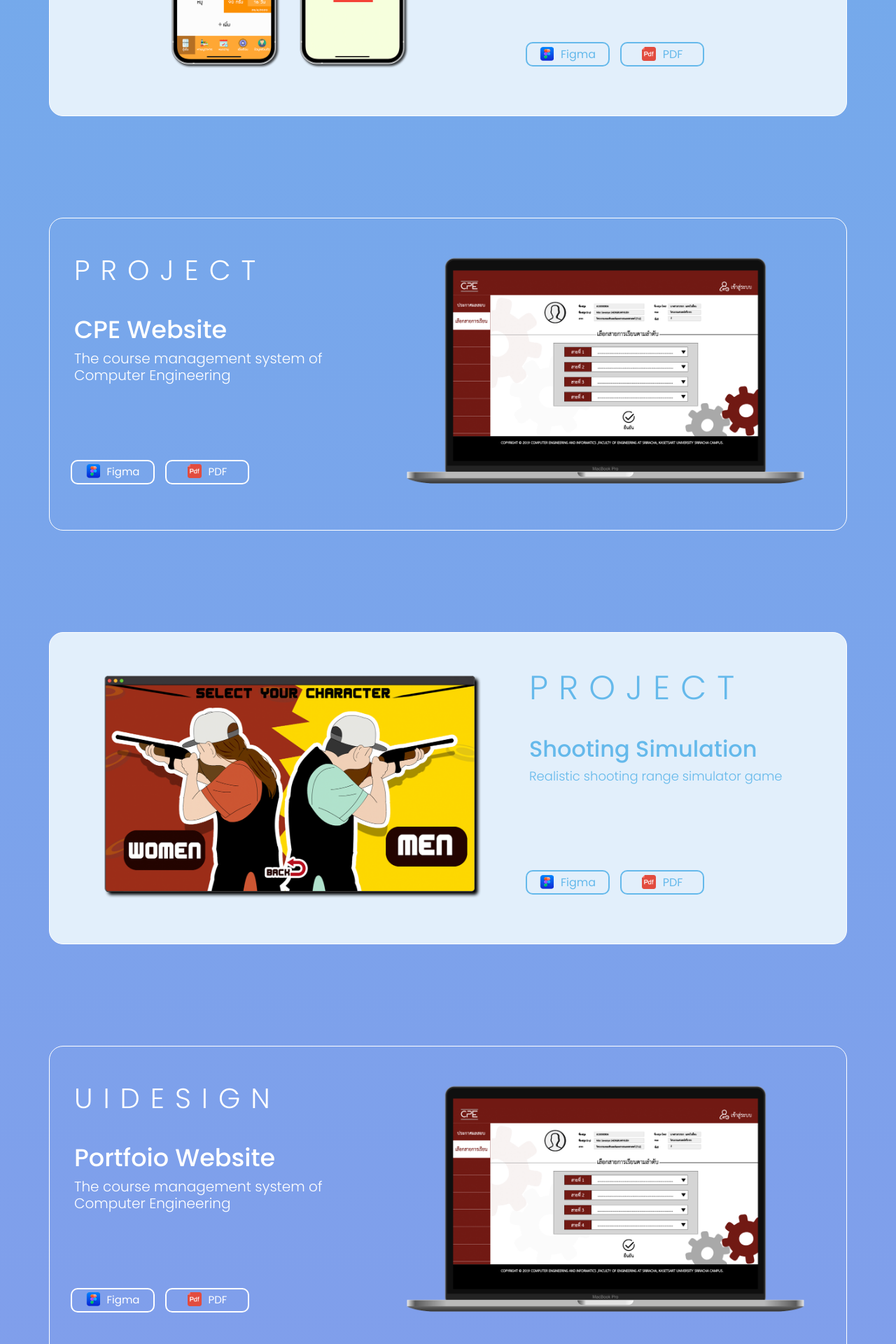
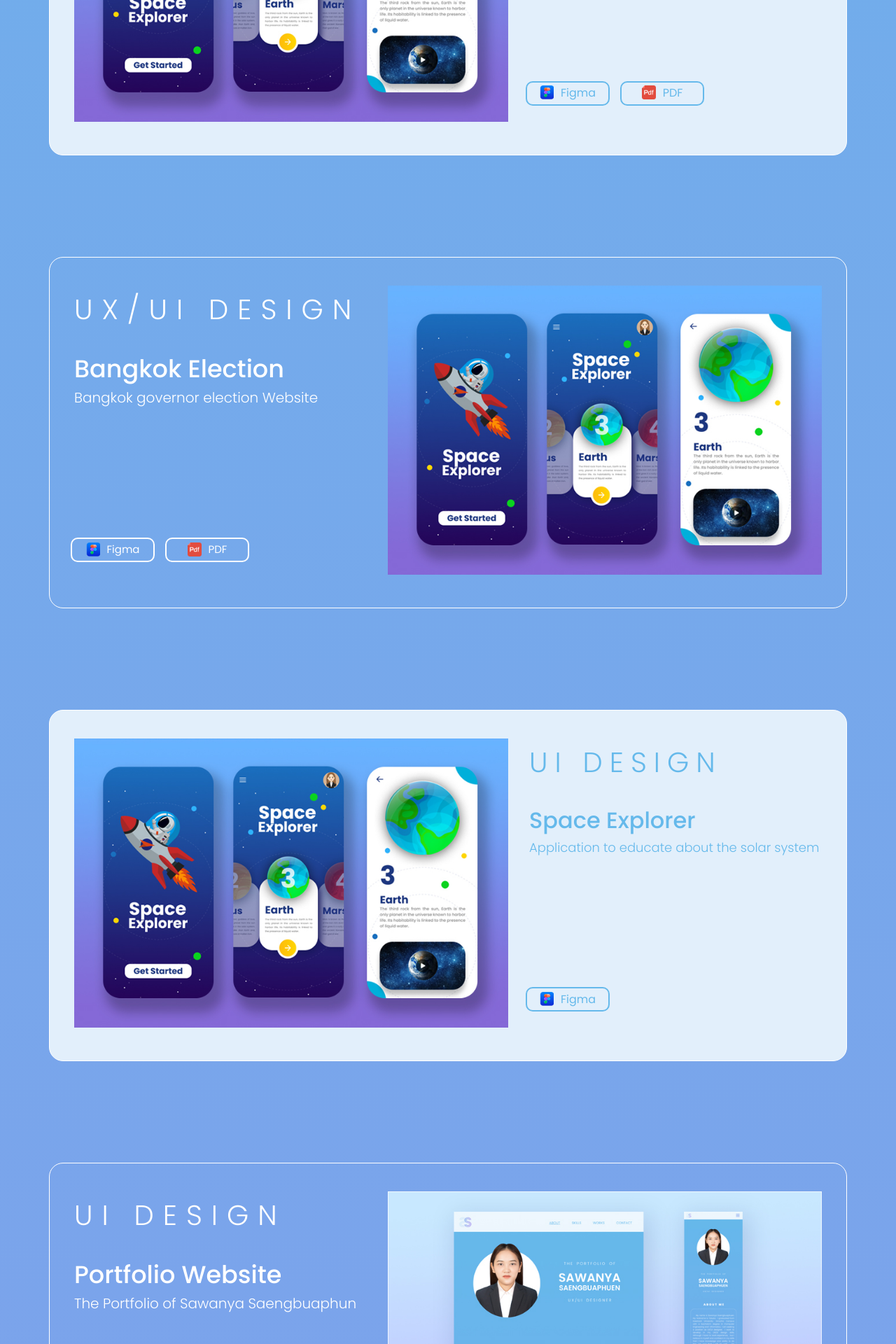
Before and after one commit to sawanya-saeng/sawanya-saeng.github.io, a React (Create React App) app: page / in a window 1280 px wide. Shown: the part 2840-4760 px from the top of the page at 70% size. Built offline with nearby package versions, Linux system fonts and the light colour scheme.

Commit message:
add list

```diff
--- a/src/components/Product.js
+++ b/src/components/Product.js
@@ -1,50 +1,52 @@
-import React from 'react';
-import "react-responsive-carousel/lib/styles/carousel.min.css";
+import React from 'react'
+import "react-responsive-carousel/lib/styles/carousel.min.css"
 
-import { RenderWorkLeft } from './RenderWorkLeft';
-import { RenderWorkRight } from './RenderWorkRight';
+import { RenderWorkLeft } from './RenderWorkLeft'
+import { RenderWorkRight } from './RenderWorkRight'
 
-import food0 from "../images/food0.png";
-import food1 from "../images/food1.png";
-import food2 from "../images/food2.png";
-import food3 from "../images/food3.png";
-import food4 from "../images/food4.png";
-import food5 from "../images/food5.png";
-import food6 from "../images/food6.png";
+import food0 from "../images/food0.png"
+import food1 from "../images/food1.png"
+import food2 from "../images/food2.png"
+import food3 from "../images/food3.png"
+import food4 from "../images/food4.png"
+import food5 from "../images/food5.png"
+import food6 from "../images/food6.png"
 
-import cpe1 from "../images/cpe1.png";
-import cpe2 from "../images/cpe2.png";
-import cpe3 from "../images/cpe3.png";
-import cpe4 from "../images/cpe4.png";
-import cpe5 from "../images/cpe5.png";
-import cpe6 from "../images/cpe6.png";
-import cpe7 from "../images/cpe7.png";
-import cpe8 from "../images/cpe8.png";
+import cpe1 from "../images/cpe1.png"
+import cpe2 from "../images/cpe2.png"
+import cpe3 from "../images/cpe3.png"
+import cpe4 from "../images/cpe4.png"
+import cpe5 from "../images/cpe5.png"
+import cpe6 from "../images/cpe6.png"
+import cpe7 from "../images/cpe7.png"
+import cpe8 from "../images/cpe8.png"
 
-import shoot1 from "../images/shoot1.png";
-import shoot2 from "../images/shoot2.png";
-import shoot3 from "../images/shoot3.png";
-import shoot4 from "../images/shoot4.png";
-import shoot5 from "../images/shoot5.png";
-import shoot6 from "../images/shoot6.png";
-import shoot7 from "../images/shoot7.png";
-import shoot8 from "../images/shoot8.png";
-import shoot9 from "../images/shoot9.png";
+import shoot1 from "../images/shoot1.png"
+import shoot2 from "../images/shoot2.png"
+import shoot3 from "../images/shoot3.png"
+import shoot4 from "../images/shoot4.png"
+import shoot5 from "../images/shoot5.png"
+import shoot6 from "../images/shoot6.png"
+import shoot7 from "../images/shoot7.png"
+import shoot8 from "../images/shoot8.png"
+import shoot9 from "../images/shoot9.png"
 
-import space0 from "../images/space0.jpg";
+import space0 from "../images/space0.jpg"
 
-import logo1 from "../images/wed.jpg";
-import logo2 from "../images/mw.jpg";
-import logo3 from "../images/duck.jpg";
-import logo4 from "../images/pig.jpg";
-import logo5 from "../images/kaolahm.jpg";
-import logo6 from "../images/eniac.jpg";
+import logo1 from "../images/wed.jpg"
+import logo2 from "../images/mw.jpg"
+import logo3 from "../images/duck.jpg"
+import logo4 from "../images/pig.jpg"
+import logo5 from "../images/kaolahm.jpg"
+import logo6 from "../images/eniac.jpg"
 
-import package1 from "../images/packmrtom.jpg";
-import package2 from "../images/packmilarich.jpg";
+import port from '../images/porfolio.png'
 
-import banner1 from "../images/banner1.jpg";
-import banner2 from "../images/banner2.jpg";
+import package1 from "../images/packmrtom.jpg"
+import package2 from "../images/packmilarich.jpg"
+
+import banner1 from "../images/banner1.jpg"
+import banner2 from "../images/banner2.jpg"
 
 import illus1 from "../images/illus1.jpg"
 import illus2 from "../images/illus2.jpg"
@@ -243,6 +245,13 @@ const listillus = [
   },
 ]
 
+const listProflio = [
+  {
+    id: 1,
+    image: port
+  }
+]
+
 function Product() {
     return (
       <div id="works" className="products">
@@ -250,9 +259,9 @@ function Product() {
         <div className="container">
           <div className="row cardProject">
             <RenderWorkLeft
-              list={listFoodFridge}
-              headerDetail='project'
-              txtNameWork='Food Fridge App'
+              list={listSpace}
+              headerDetail='UX/UI DESIGN'
+              txtNameWork='TripTeeThai App'
               txtWorkDetails='Application find food menu from your ingredient'
               Figma='https://www.figma.com/file/D6qVBBT2T9g6k97PGbH6PI/PORTFOLIO?node-id=2%3A10'
               PDF='testpdf'
@@ -260,31 +269,10 @@ function Product() {
           </div>
           <div className="row cardProjectRight">
             <RenderWorkRight
-              list={listCpe}
-              headerDetail='project'
-              txtNameWork='CPE  Website'
-              txtWorkDetails='The course management system of Computer Engineering'
-              Figma='https://www.figma.com/file/D6qVBBT2T9g6k97PGbH6PI/PORTFOLIO?node-id=2%3A10'
-              PDF='testpdf'
-            />
-          </div>
-          <div className="row cardProject">
-            <RenderWorkLeft
-              list={listShoot}
-              headerDetail='project'
-              txtNameWork='Shooting Simulation'
-              txtWorkDetails='Realistic shooting range simulator game'
-              Figma='https://www.figma.com/file/D6qVBBT2T9g6k97PGbH6PI/PORTFOLIO?node-id=2%3A10'
-              PDF='testpdf'
-            />
-          </div>
-          <div className="row cardProjectRight">
-            <RenderWorkRight
-              list={listCpe}
-              headerDetail='UIDESIGN'
-              txtNameWork='Portfoio  Website'
-              txtWorkDetails='The course management system of
-              Computer Engineering'
+              list={listSpace}
+              headerDetail='UX/UI DESIGN'
+              txtNameWork='Bangkok Election'
+              txtWorkDetails='Bangkok governor election Website'
               Figma='https://www.figma.com/file/D6qVBBT2T9g6k97PGbH6PI/PORTFOLIO?node-id=2%3A10'
               PDF='testpdf'
             />
@@ -292,11 +280,44 @@ function Product() {
           <div className="row cardProject">
             <RenderWorkLeft
               list={listSpace}
-              headerDetail='UIDESIGN'
+              headerDetail='UI DESIGN'
               txtNameWork='Space Explorer'
               txtWorkDetails='Application to educate about the solar system'
-              Figma='https://www.figma.com/file/MiFI9qjua0AFhFAGkkpYm8/SpaceExplorer?node-id=0%3A1'
-              PDF={fileTripTeeThai}
+              Figma='https://www.figma.com/file/MiFI9qjua0AFhFAGkkpYm8/SpaceExplorer'
+            />
+          </div>
+          <div className="row cardProjectRight">
+            <RenderWorkRight
+              list={listProflio}
+              headerDetail='UI DESIGN'
+              txtNameWork='Portfolio  Website'
+              txtWorkDetails='The Portfolio of Sawanya Saengbuaphun'
+              Figma='https://www.figma.com/file/D6qVBBT2T9g6k97PGbH6PI/PORTFOLIO?node-id=2%3A10'
+            />
+          </div>
+          <div className="row cardProject">
+            <RenderWorkLeft
+              list={listFoodFridge}
+              headerDetail='PROJECT'
+              txtNameWork='Food Fridge App'
+              txtWorkDetails='Application find food menu from your ingredient'
+            />
+          </div>
+          <div className="row cardProjectRight">
+            <RenderWorkRight
+              list={listCpe}
+              headerDetail='PROJECT'
+              txtNameWork='CPE  Website'
+              txtWorkDetails='The course management system of
+              Computer Engineering'
+            />
+          </div>
+          <div className="row cardProject">
+            <RenderWorkLeft
+              list={listShoot}
+              headerDetail='PROJECT'
+              txtNameWork='Shooting Simulation'
+              txtWorkDetails='Realistic shooting range simulator game'
             />
           </div>
           <div className="row cardProjectRight">
@@ -305,38 +326,38 @@ function Product() {
               headerDetail='GRAPHIC'
               txtNameWork='Logos'
               txtWorkDetails='Freelance'
-              Figma='https://www.figma.com/file/MiFI9qjua0AFhFAGkkpYm8/SpaceExplorer?node-id=0%3A1'
-              PDF={fileTripTeeThai}
-            />
-          </div>
-          <div className="row cardProject">
-            <RenderWorkLeft
-              list={listPackage}
-              headerDetail='GRAPHIC'
-              txtNameWork='Packaging'
-              txtWorkDetails='Freelance'
-              Figma='https://www.figma.com/file/MiFI9qjua0AFhFAGkkpYm8/SpaceExplorer?node-id=0%3A1'
-              PDF={fileTripTeeThai}
-            />
-          </div>
-          <div className="row cardProjectRight">
-            <RenderWorkRight
-              list={listBanner}
-              headerDetail='GRAPHIC'
-              txtNameWork='Banners'
-              txtWorkDetails='Freelance'
-              Figma='https://www.figma.com/file/MiFI9qjua0AFhFAGkkpYm8/SpaceExplorer?node-id=0%3A1'
-              PDF={fileTripTeeThai}
             />
           </div>
           <div className="row cardProject">
             <RenderWorkLeft
               list={listillus}
               headerDetail='GRAPHIC'
+              txtNameWork='Packaging'
+              txtWorkDetails='Freelance'
+            />
+          </div>
+          <div className="row cardProjectRight">
+            <RenderWorkRight
+              list={listPackage}
+              headerDetail='GRAPHIC'
+              txtNameWork='Packaging'
+              txtWorkDetails='Freelance'
+            />
+          </div>
+          <div className="row cardProject">
+            <RenderWorkLeft
+              list={listBanner}
+              headerDetail='GRAPHIC'
+              txtNameWork='Banners'
+              txtWorkDetails='Freelance'
+            />
+          </div>
+          <div className="row cardProjectRight">
+            <RenderWorkRight
+              list={listillus}
+              headerDetail='GRAPHIC'
               txtNameWork='Illustrations'
               txtWorkDetails='Freelance'
-              Figma='https://www.figma.com/file/MiFI9qjua0AFhFAGkkpYm8/SpaceExplorer?node-id=0%3A1'
-              PDF={fileTripTeeThai}
             />
           </div>
         </div>
--- a/src/styles/Product.css
+++ b/src/styles/Product.css
@@ -34,10 +34,10 @@
 .headerDetail{
     color: #65B9EB;
     font-weight: 300;
-    font-size: 48px;
+    font-size: 40px;
     text-transform: uppercase;
     text-align: left;
-    letter-spacing: 15px;
+    letter-spacing: 10px;
     margin-top: 10px;
 }
 .txtNameWork{
--- a/src/styles/ProductRight.css
+++ b/src/styles/ProductRight.css
@@ -26,7 +26,7 @@
   font-size: 40px;
   text-transform: uppercase;
   text-align: left;
-  letter-spacing: 15px;
+  letter-spacing: 13px;
   margin-top: 10px;
 }
 .txtNameWorkR{
```
Also changed, not shown: src/images/logoTL.png, src/images/porfolio.png (added).
